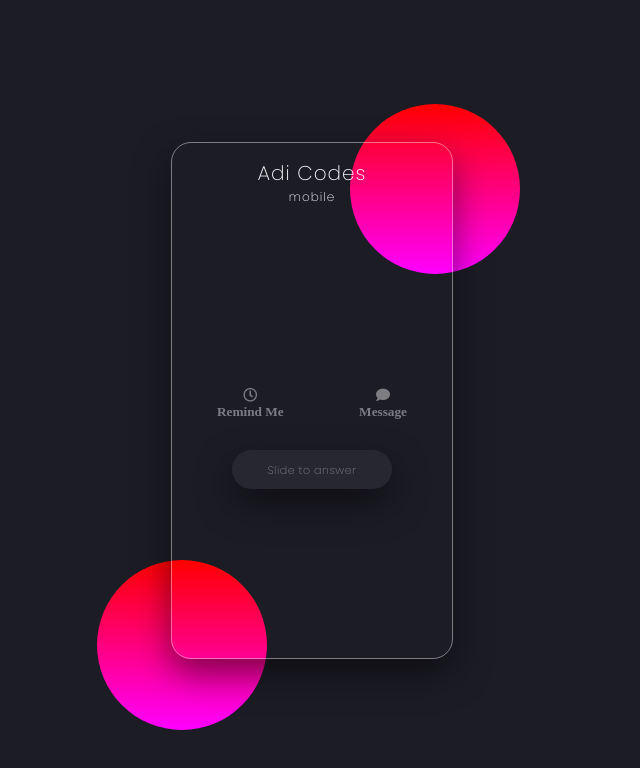
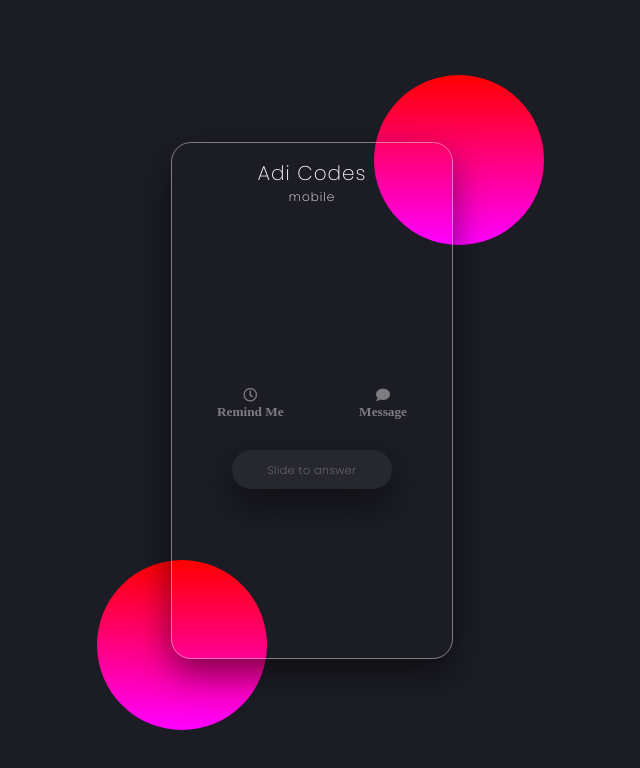
Before and after one commit to adicodes-dev/glassmorphism, a plain HTML site: page index.html in a window 1280 px wide. Shown: the whole page, without its empty margins (328-968 px from the left). Drawn offline with Linux system fonts and the light colour scheme.

Commit message:
css fixes

```diff
--- a/assets/scss/style.scss
+++ b/assets/scss/style.scss
@@ -17,6 +17,20 @@ body {
 .section {
     section {
         position: relative;
+
+        &:before,
+        .card:before {
+            content: "";
+            position: absolute;
+            width: 170px;
+            height: 170px;
+            background: $linear-gradient;
+            border-radius: 50%;
+        }
+        &:before {
+            bottom: 80%;
+            left: 72%;
+        }
     }
 
     display: flex;
@@ -25,21 +39,6 @@ body {
     background-color: $color-primary;
     height: 100vh;
     position: relative;
-
-    &:before,
-    .card:before {
-        content: "";
-        position: absolute;
-        width: 170px;
-        height: 170px;
-        background: $linear-gradient;
-        border-radius: 50%;
-    }
-
-    &:before {
-        top: 13%;
-        left: 53%;
-    }
 }
 
 .card {
```
Also changed, not shown: assets/css/style.css.
